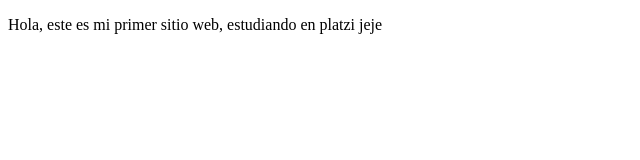
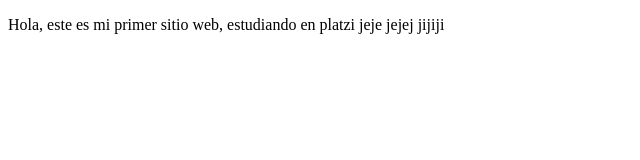
Before and after one commit to glassmck5/proyectoDemoCursoPrework, a plain HTML site: page index.html in a window 1280 px wide. Shown: the full height of the page, 0-640 px from the left. Drawn offline with Linux system fonts and the light colour scheme.

Commit message:
cambios agregamos sitio

```diff
--- a/index.html
+++ b/index.html
@@ -9,6 +9,7 @@
 <body>
     <p>
         Hola, este es mi primer sitio web, estudiando en platzi jeje
+        jejej jijiji
     </p>
 </body>
 </html>
```
